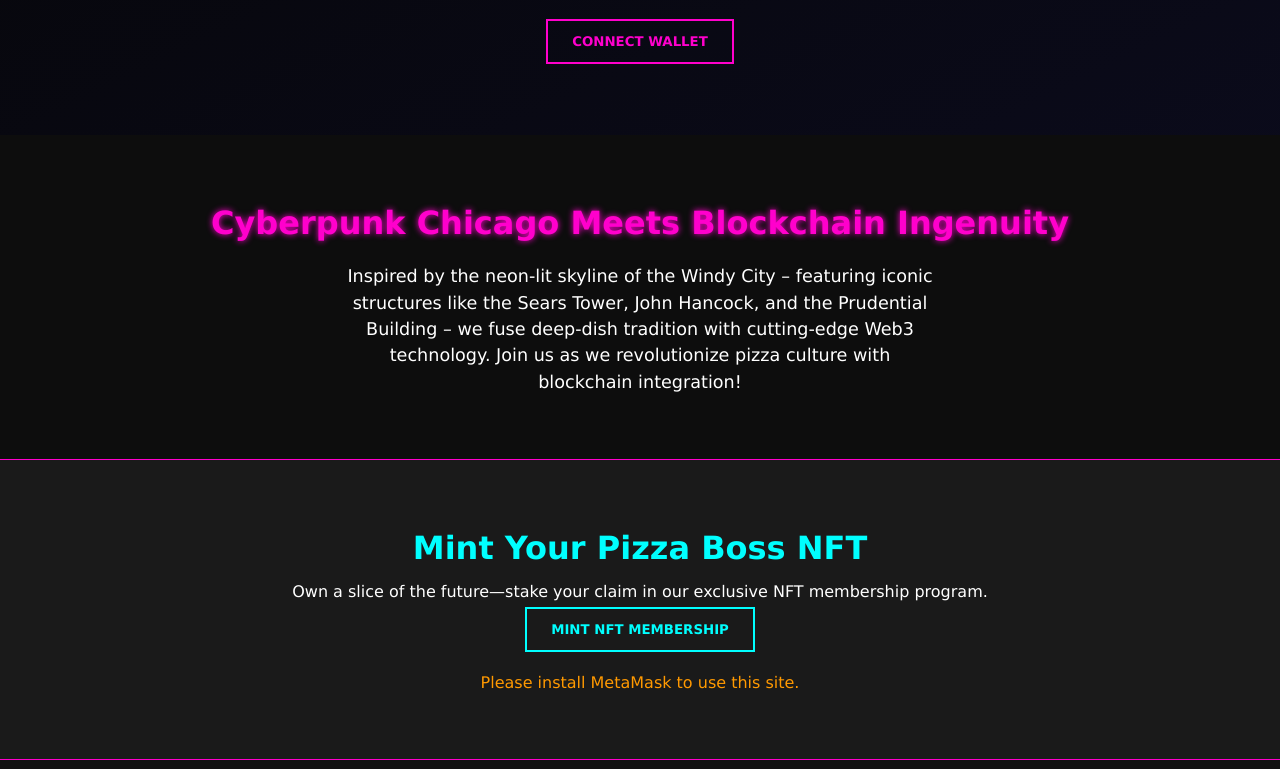
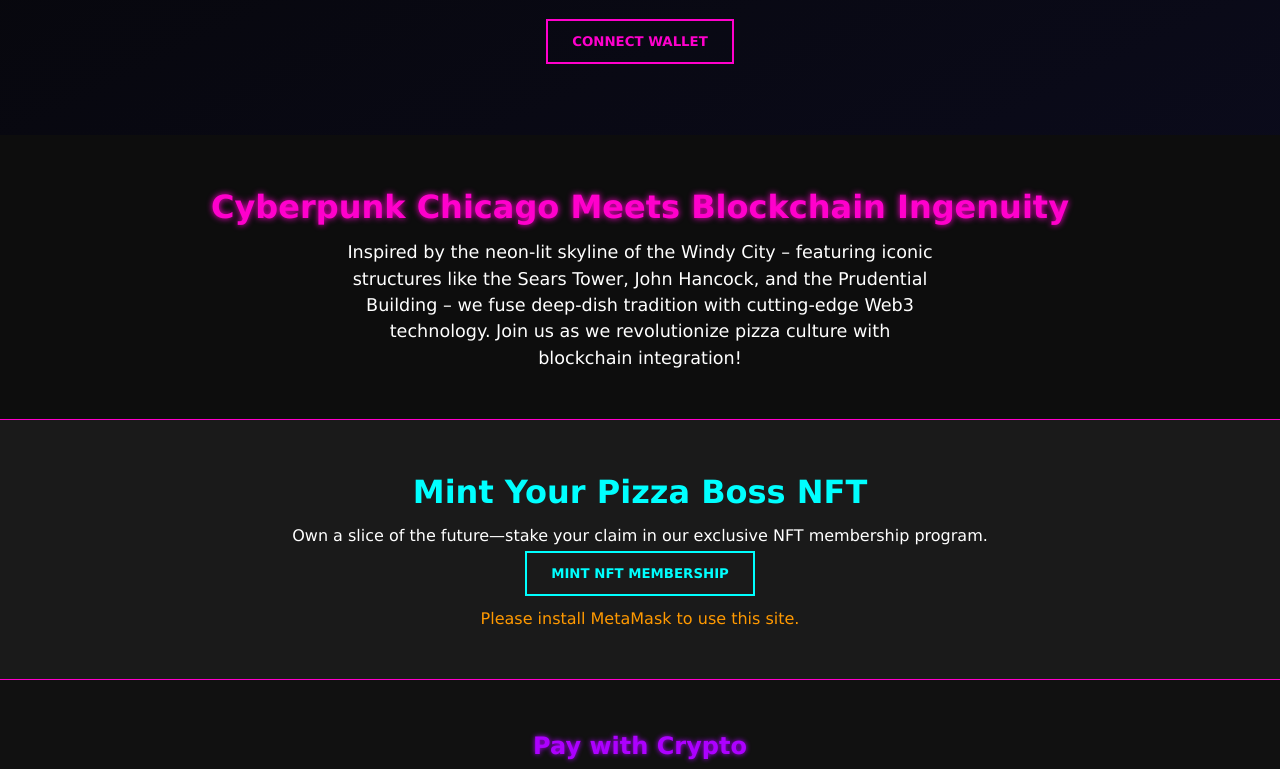
Before and after one commit to MarkMlynski/PizzaBoss-Web3, a plain HTML site: page index.html in a window 1280 px wide. Shown: the part 580-1349 px from the top of the page. Drawn offline with Linux system fonts and the light colour scheme.

Commit message:
Update styles.css

```diff
--- a/styles.css
+++ b/styles.css
@@ -134,14 +134,14 @@
 
 /* Section Styling */
 section {
-  padding: 4rem 2rem;
+  padding: 3rem 2rem;
   text-align: center;
 }
 
 /* About Section */
 .about-section h2 {
   font-size: 2rem;
-  margin-bottom: 1rem;
+  margin-bottom: .5rem;
   color: var(--neon-pink);
   text-shadow: 0 0 6px var(--neon-pink);
 }
@@ -163,7 +163,7 @@
   margin-bottom: 0.5rem;
 }
 .status {
-  margin-top: 1rem;
+  margin-top: .5rem;
   color: var(--highlight-color);
 }
 
```
